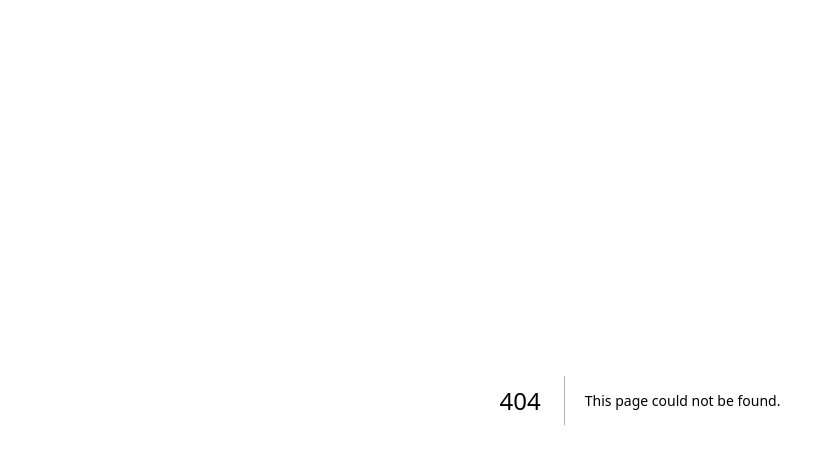
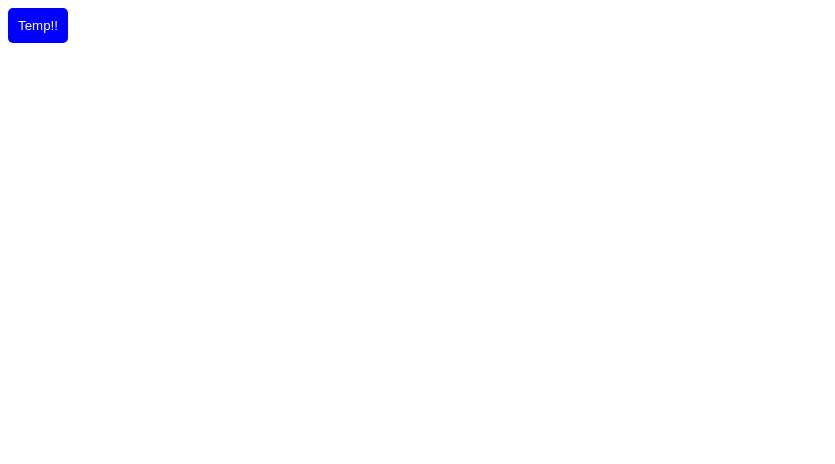
Before and after one commit to kengo-k/css-cookbook, a Next.js app: page /temp in a window 1280 px wide. Before the commit this address had no page. Shown: the top 464 px of the page, without its empty margins (0-835 px from the left). Built offline with nearby package versions, Linux system fonts and the light colour scheme.

Commit message:
add temp page for css testing

```diff
--- /dev/null
+++ b/src/pages/temp.jsx
@@ -0,0 +1,6 @@
+import styles from './temp.module.scss'
+
+const Temp = () => {
+  return <button className={styles.button}>Temp!!</button>
+}
+export default Temp
--- /dev/null
+++ b/src/pages/temp.module.scss
@@ -0,0 +1,7 @@
+.button {
+  background-color: blue;
+  color: white;
+  padding: 10px;
+  border: none;
+  border-radius: 5px;
+}
```
